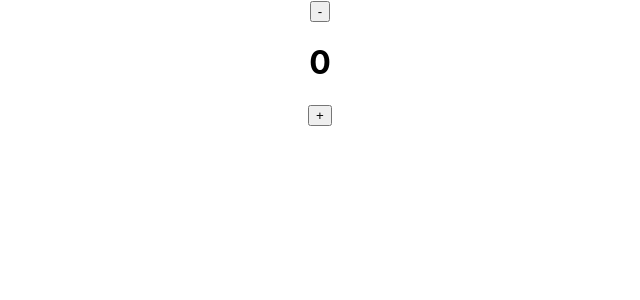
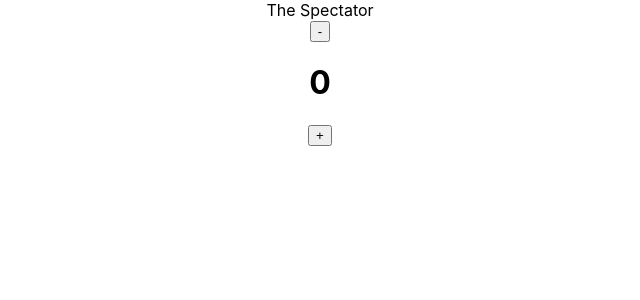
Before and after one commit to arandomperson-z/code-chaser, a React (Create React App) app: page / in a window 1280 px wide. Shown: the top 300 px of the page, without its empty margins (320-960 px from the left). Built offline with nearby package versions, Linux system fonts and the light colour scheme.

Commit message:
started navbar

```diff
--- a/src/App.js
+++ b/src/App.js
@@ -1,6 +1,6 @@
 import { useState, useEffect } from 'react';
 import './App.css';
-
+import Navbar from './components/Navbar.js'
 
 function App() {
   const [counter, setCounter] = useState(0);
@@ -11,6 +11,7 @@ function App() {
 
   return (
     <div className="App">
+      <Navbar />
       <button onClick={() => setCounter((prevCount) => prevCount - 1)}>-</button>
       <h1>{counter}</h1>
       <button onClick={() => setCounter((prevCount) => prevCount + 1)}>+</button>
--- /dev/null
+++ b/src/components/Navbar.js
@@ -0,0 +1,23 @@
+import { useState } from "react";
+import React, { Component } from 'react';
+
+const Navbar = () => {
+	const [viewSubSection, setViewSubSection] = useState(false);
+	function toggleMenu() {
+		setViewSubSection(!viewSubSection);
+	}
+
+	return (
+		<div>
+			<nav>
+				<span>
+					<div>
+						<span>The </span>Spectator
+					</div>
+				</span>
+			</nav>
+		</div>
+	);
+};
+
+export default Navbar;
```
